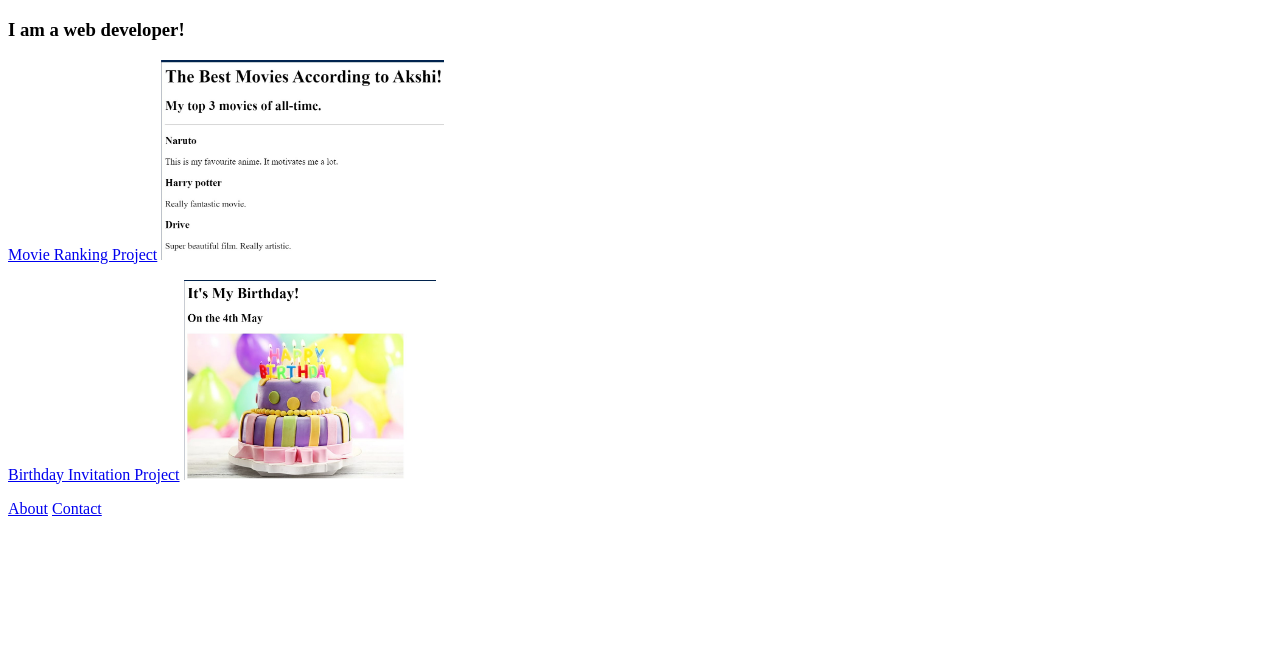
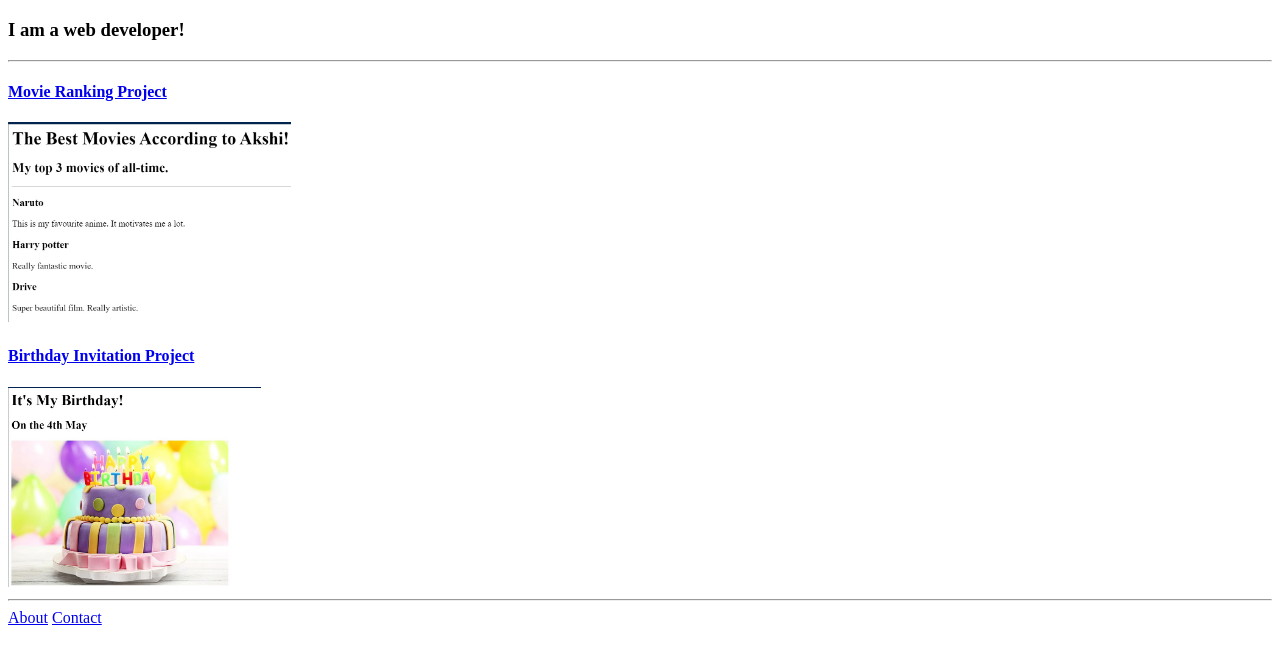
Before and after one commit to Akshiya-R/html-portfolio, a plain HTML site: page index.html in a window 1280 px wide. Shown: the part 61-722 px from the top of the page. Drawn offline with Linux system fonts and the light colour scheme.

Commit message:
Update index.html

```diff
--- a/index.html
+++ b/index.html
@@ -9,12 +9,13 @@
 <body>
     <h1>Akshi's Porfolio</h1>
     <h3>I am a web developer!</h3>
-    <a href="./public/movie-ranking.html">Movie Ranking Project</a>
+    <hr />
+    <h4><a href="./public/movie-ranking.html">Movie Ranking Project</a></h4>
     <img src="./assets/images/movies.jpg" alt="Movie list" height="200">
-    <p></p>
-    <a href="./public/birthday-invite.html">Birthday Invitation Project</a>
+
+    <h4><a href="./public/birthday-invite.html">Birthday Invitation Project</a></h4>
     <img src="./assets/images/Birthday.jpg" alt="Birthday Invitation" height="200">
-    <p></p>
+    <hr />
     <a href="./public/about.html">About</a>
     <a href="./public/contact.html">Contact</a>
 </body>
```
